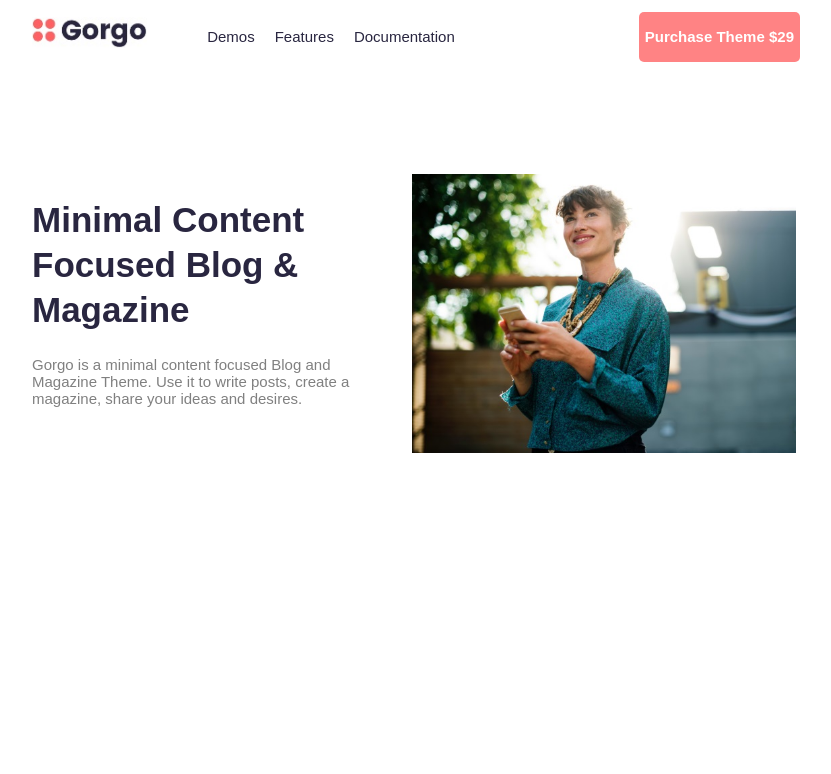
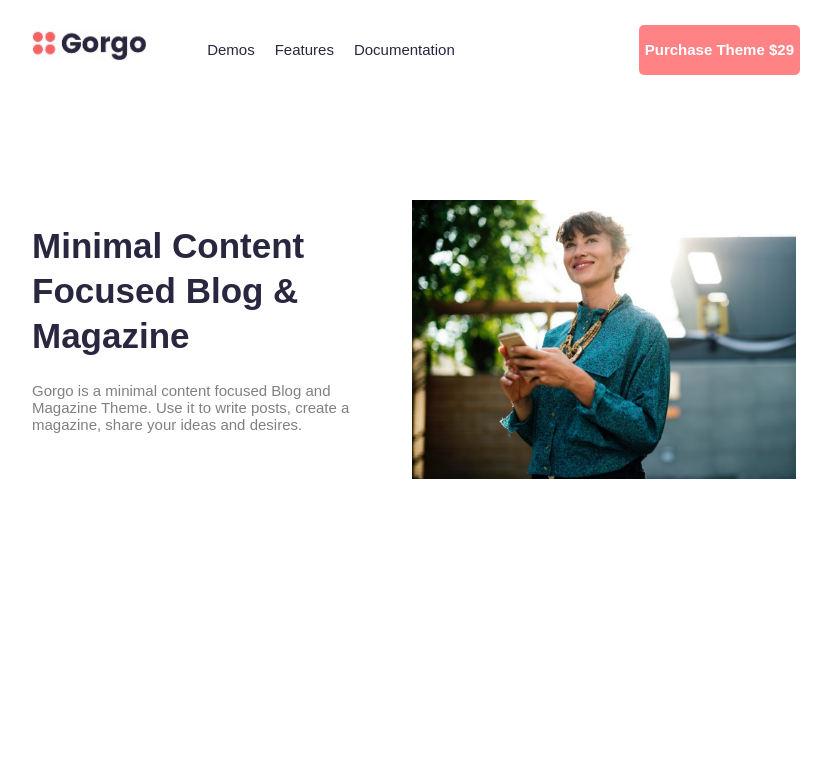
Before and after one commit to nurusshakib88/project_gorgo, a plain HTML site: page index.html in a window 1280 px wide. Shown: the top 774 px of the page, without its empty margins (224-1055 px from the left). Drawn offline with Linux system fonts and the light colour scheme.

Commit message:
Update style.css

```diff
--- a/css/style.css
+++ b/css/style.css
@@ -7,7 +7,7 @@ body {
 /* header start*/
 
 header {
-	padding: 12px 0;
+	padding: 25px 0;
 }
 
 .wrapper {
```
